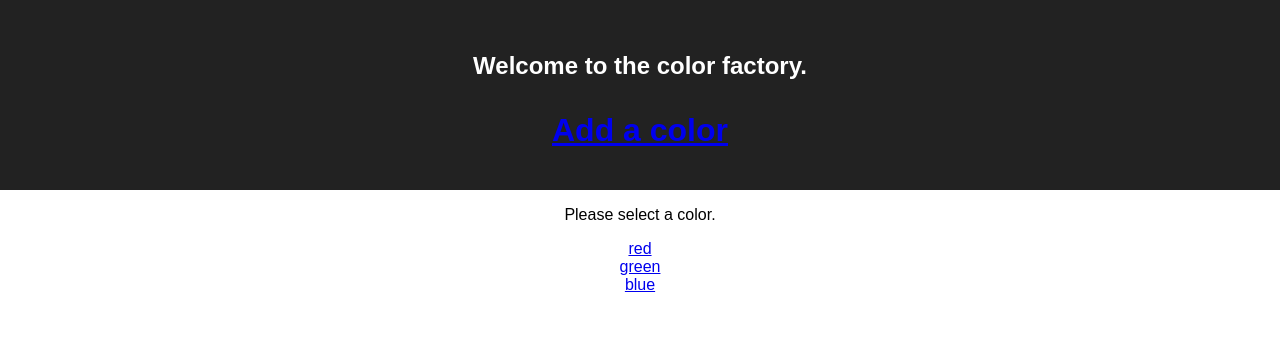
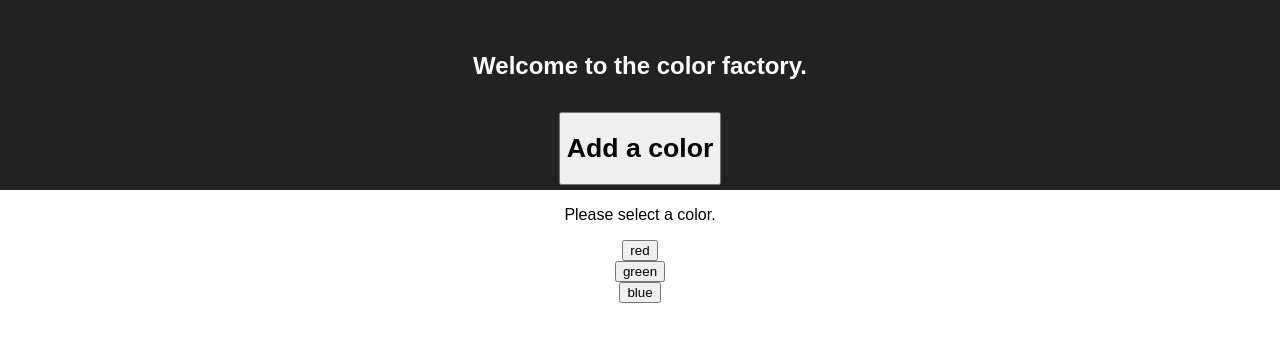
Before and after one commit to rithmschool/intermediate_react_exercises, a React (Create React App) app in the folder Unit-01/04-react-router-continued/color-factory/: page / in a window 1280 px wide. Shown: the top 342 px of the page. Built offline with nearby package versions, Linux system fonts and the light colour scheme.

Commit message:
added color list and form

```diff
--- a/Unit-01/04-react-router-continued/color-factory/src/App.js
+++ b/Unit-01/04-react-router-continued/color-factory/src/App.js
@@ -3,27 +3,7 @@ import logo from './logo.svg';
 import './App.css';
 import { Route, Link } from 'react-router-dom';
 import Color from './Color'
-
-
-
-
-const ColorList = () => (
-  <div>
-    <h1>Test colors component</h1>
-  </div>
-)
-
-
-const ColorForm = () => (
-  <div>
-  <h1>Test</h1>
-    <form>
-      <input type='color' />
-    </form>
-  </div>
-)
-
-
+import ColorForm from './ColorForm'
 
 
 class App extends Component {
@@ -32,59 +12,99 @@ class App extends Component {
 
     this.state = {
       color: [
-        { id: 1, name: 'red' },
-        { id: 2, name: 'green' },
-        { id: 3, name: 'blue' }
+        { colorVal: '#FF0000', name: 'red' },
+        { colorVal: '#02FC0B', name: 'green' },
+        { colorVal: '#1217F0', name: 'blue' }
       ],
-      toggled: false
+      toggled: false,
+      name: '',
+      colorPick: false
     }
 
     this.toggleCheck = this.toggleCheck.bind(this);
+    this.handleGoBack = this.handleGoBack.bind(this);
+    this.handleColorPick = this.handleColorPick.bind(this);
+    this.addColor = this.addColor.bind(this);
 
   }
 
   toggleCheck(e) {
-    this.setState({toggled: true})
+    console.log(this.state.color)
+    this.setState({toggled: !this.state.toggled, name: e.name})
   }
+
+  handleGoBack(e) {
+    this.setState({toggled: !this.state.toggled})
+  }
+
+
+  handleColorPick(e) {
+    this.setState({colorPick: !this.state.colorPick})
+  }
+
+  addColor(e) {
+    console.log('adding a color')
+    let newColor = {color: e.colorValue, name: e.colorName}
+    this.setState({
+      color: [newColor, ...this.state.color]
+    }, this.handleColorPick())
+  }
+
+
 
   render() {
     const colors = this.state.color.map((color,idx) => {
       return (
-        <div key={idx}>
-          <Link to={`/colors/${color.name}`}>{color.name}</Link>
-        </div>
+        <Color
+          key={idx}
+          toggleCheck={this.toggleCheck}
+          name={color.name}
+        />
       )
     })
 
-    return (
-      <div className="App">
-        <header className="App-header">
-          <h4 className="App-title">Welcome to the color factory.</h4>
-          <Link to='/colors/new'><h1>Add a color</h1></Link>
-        </header>
+    const style = {
+      height: '100vh',
+      backgroundColor: this.state.color.colorVal
+    }
 
-        <p>Please select a color.</p>
-        {colors}
+    const nameAllCaps = this.state.name.toUpperCase();
 
-        <Route exact path='/colors' component={ColorList} />
-        <Route path='/colors/new' component={ColorForm} />
+    //RENDERS BELOW
 
+    //IF YOU PICK A SPECIFIC COLOR
+    if (this.state.toggled === true) {
+      return (
+        <div style={style}>
+          <h1>THIS IS {nameAllCaps}.</h1>
+          <h1>ISN'T IT BEAUTIFUL?</h1>
+          <button onClick={this.handleGoBack}>GO BACK</button>
+        </div>
+    )}
 
+    //IF YOU CHOOSE TO ADD A NEW COLOR
+    else if (this.state.colorPick === true) {
+      return (
+        <ColorForm
+          addColor={this.addColor}
+        />
+      )}
 
-        <Route
-          path='/colors/:color'
-          render={props => {
-            let color = colors.find(c => c.props.id === +props.match.params.id) || null;
-            return (
-              <Color
-                {...props}
-                handleToggle={this.toggleCheck}
-              />
-            )
-          }}
-        />
-      </div>
-    );
+    //MAIN HOME PAGE
+    else {
+      return (
+        <div className="App">
+          <header className="App-header">
+            <h4 className="App-title">Welcome to the color factory.</h4>
+            <button onClick={this.handleColorPick}><h1>Add a color</h1></button>
+          </header>
+
+          <p>Please select a color.</p>
+
+          {colors}
+
+        </div>
+    )}
   }
 }
 
--- a/Unit-01/04-react-router-continued/color-factory/src/Color.js
+++ b/Unit-01/04-react-router-continued/color-factory/src/Color.js
@@ -6,18 +6,27 @@ class Color extends Component {
 	constructor(props) {
 		super(props);
 
+		this.state = {
+			name: ''
+		}
+
+		this.handleClick = this.handleClick.bind(this);
 
 	}
 
+	handleClick(e) {
+
+		this.setState({name: this.props.name}, () => {
+			this.props.toggleCheck(this.state);
+		})
+
+	}
 
 	render() {
-		const style = {
-			backgroundColor: 'red'
-		}
+
 		return(
-			<div style={style}>
-				<h1>We are in the Color!! {this.props.name}</h1>
-				<p>{this.props.name}</p>
+			<div>
+				<button onClick={this.handleClick}>{this.props.name}</button>
   			</div>
 		)
 	}
--- a/Unit-01/04-react-router-continued/color-factory/src/ColorForm.js
+++ b/Unit-01/04-react-router-continued/color-factory/src/ColorForm.js
@@ -2,4 +2,48 @@ import React, { Component } from 'react'
 
 
 
+class ColorForm extends Component {
+	constructor(props) {
+		super(props);
+
+		this.state = {
+			colorName: '',
+			colorValue: ''
+		}
+
+		this.handleChange = this.handleChange.bind(this);
+		this.handleSubmit = this.handleSubmit.bind(this);
+
+	}
+
+	handleChange(e) {
+		this.setState({
+			[e.target.name]: e.target.value
+		})
+	}
+
+	handleSubmit(e) {
+		e.preventDefault();
+		console.log(e.target)
+		this.props.addColor(this.state)
+	}
+
+render() {
+	return (
+		<div>
+		  <h1>Test</h1>
+		    <form onSubmit={this.handleSubmit}>
+		    	<label>Color Name</label>
+		    	<input name='colorName' onChange={this.handleChange}/>
+		    	<label>Color Value</label>
+		     	<input type='color' name='colorValue' onChange={this.handleChange}/>
+		     	<input type='submit' value='Add Color' />
+		    </form>
+  		</div>
+	)
+}
+
+}
+
+
 export default ColorForm;
--- a/Unit-01/04-react-router-continued/color-factory/src/index.js
+++ b/Unit-01/04-react-router-continued/color-factory/src/index.js
@@ -6,8 +6,5 @@ import registerServiceWorker from './registerServiceWorker';
 import { BrowserRouter } from 'react-router-dom';
 
 ReactDOM.render(
-	<BrowserRouter>
-		<App />
-	</BrowserRouter>,
-	document.getElementById('root'));
+		<App />, document.getElementById('root'));
 registerServiceWorker();
```
